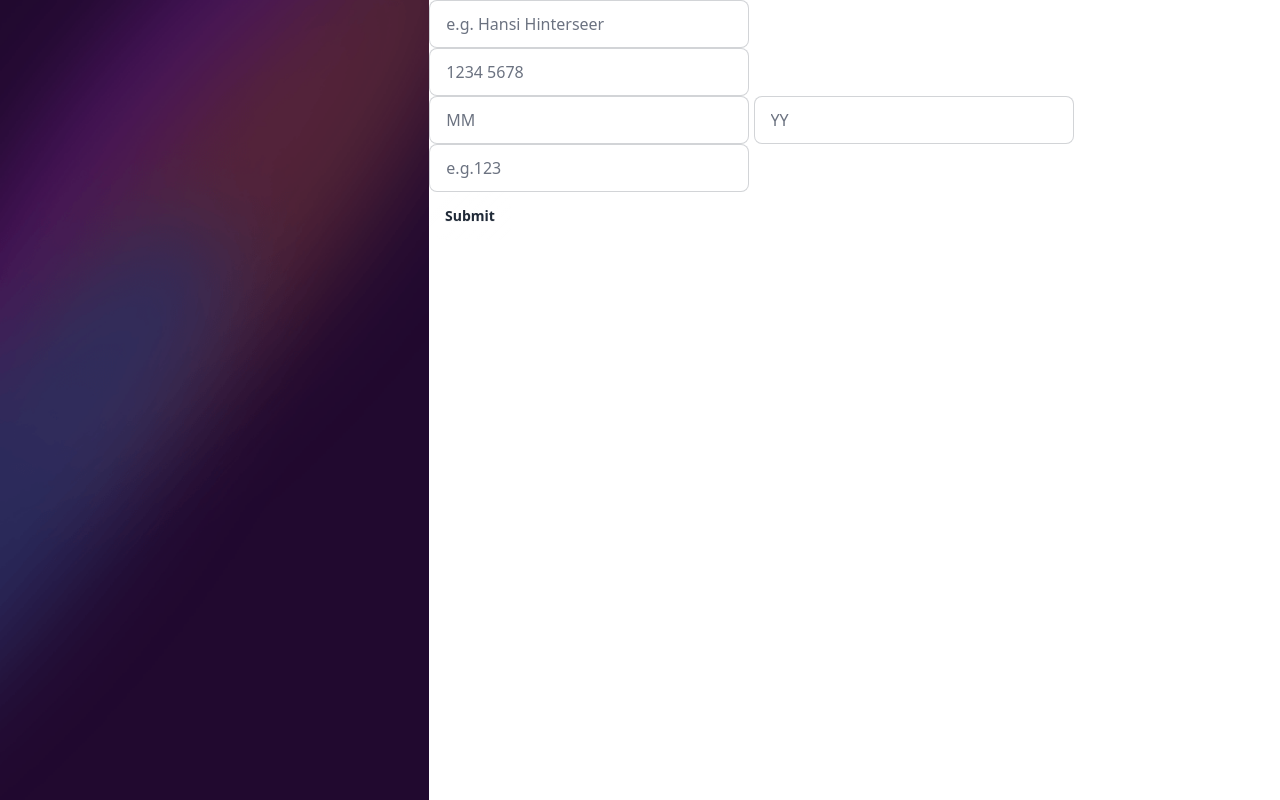
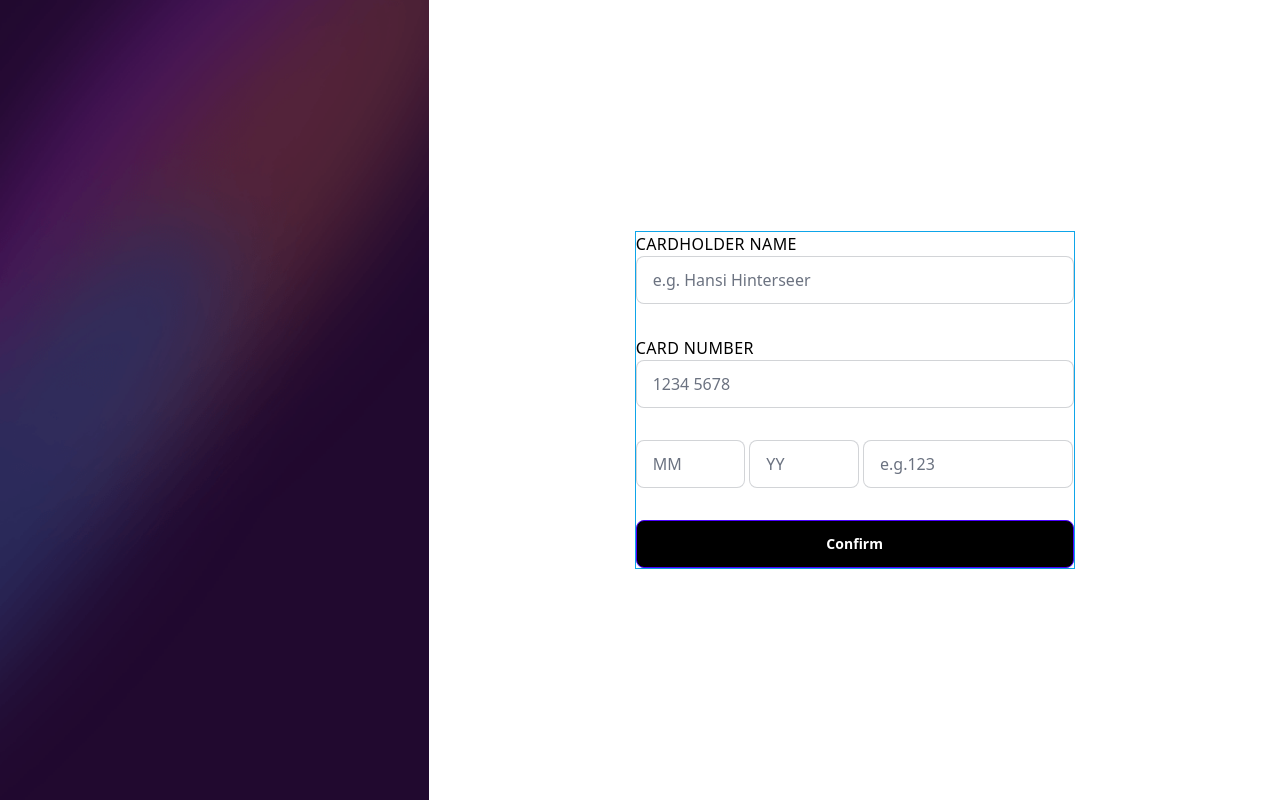
Before and after one commit to DaMuehlthaler/frontend-group-project, a SvelteKit app: page / in a window 1280 px wide. Built offline with nearby package versions, Linux system fonts and the light colour scheme.

Commit message:
design changes

```diff
--- a/src/app.css
+++ b/src/app.css
@@ -1,3 +1,9 @@
 @import 'tailwindcss/base';
 @import 'tailwindcss/components';
 @import 'tailwindcss/utilities';
+
+@layer utilities {
+  .font-condensed {
+    font-stretch: condensed;
+  }
+}
--- a/src/routes/+page.svelte
+++ b/src/routes/+page.svelte
@@ -1,23 +1,28 @@
 <div class="flex">
 <img src="/images/bg-main-desktop.png" alt="ihhh" class="h-screen -z-10" />
-<div class="h-screen w-screen bg-white">
-
-	<form class="inline" action="/">
+<div class="h-screen w-screen bg-white flex flex-col justify-center items-center">
+    <div class="w-[440px] border border-sky-500 h-fit">
+	<form action="/">
+        <label for="name" class="text-black uppercase tracking-wide font-condensed">Cardholder Name</label>
 		<input
+            id="name"
 			type="text"
 			placeholder="e.g. Hansi Hinterseer"
-			class="input input-bordered w-full max-w-xs"
+			class="input input-bordered w-full   bg-white mb-8"
+            required
 		/>
 		<br />
-		<input type="number" placeholder="1234 5678" class="input input-bordered w-full max-w-xs" />
+        <label for="card" class="text-black uppercase tracking-wide">Card Number</label>
+		<input type="number" id="card" required placeholder="1234 5678" class="input input-bordered w-full mb-8  bg-white" />
 		<br />
-		<input type="number" placeholder="MM" class="input input-bordered w-full max-w-xs" />
+		<input type="number" required placeholder="MM" class="input input-bordered w-1/4 bg-white mb-8" />
 
-		<input type="Number" placeholder="YY" class="input input-bordered w-full max-w-xs" />
+		<input type="Number" required placeholder="YY" class="input input-bordered  bg-white w-1/4" />
 
-		<input type="number" placeholder="e.g.123" class="input input-bordered w-full max-w-xs" />
+		<input type="number" required placeholder="e.g.123" class="input input-bordered w-[48%]  bg-white mb-8" />
+        <br>
+        <button class="btn btn-primary bg-black w-full text-white">Confirm</button>
 	</form>
-	<br />
-	<button class="btn glass">Submit</button>
+    </div>
 </div>
 </div>
```
